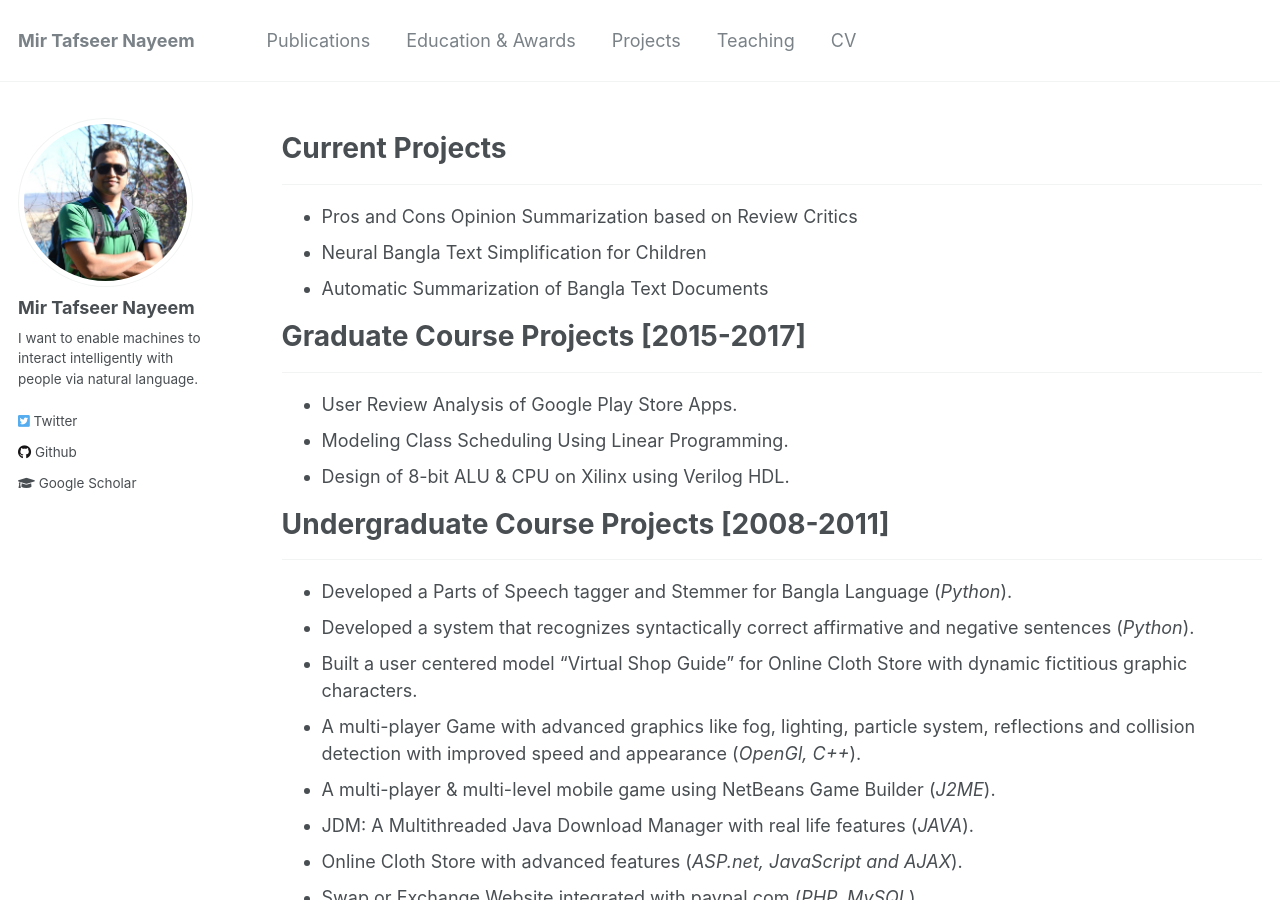
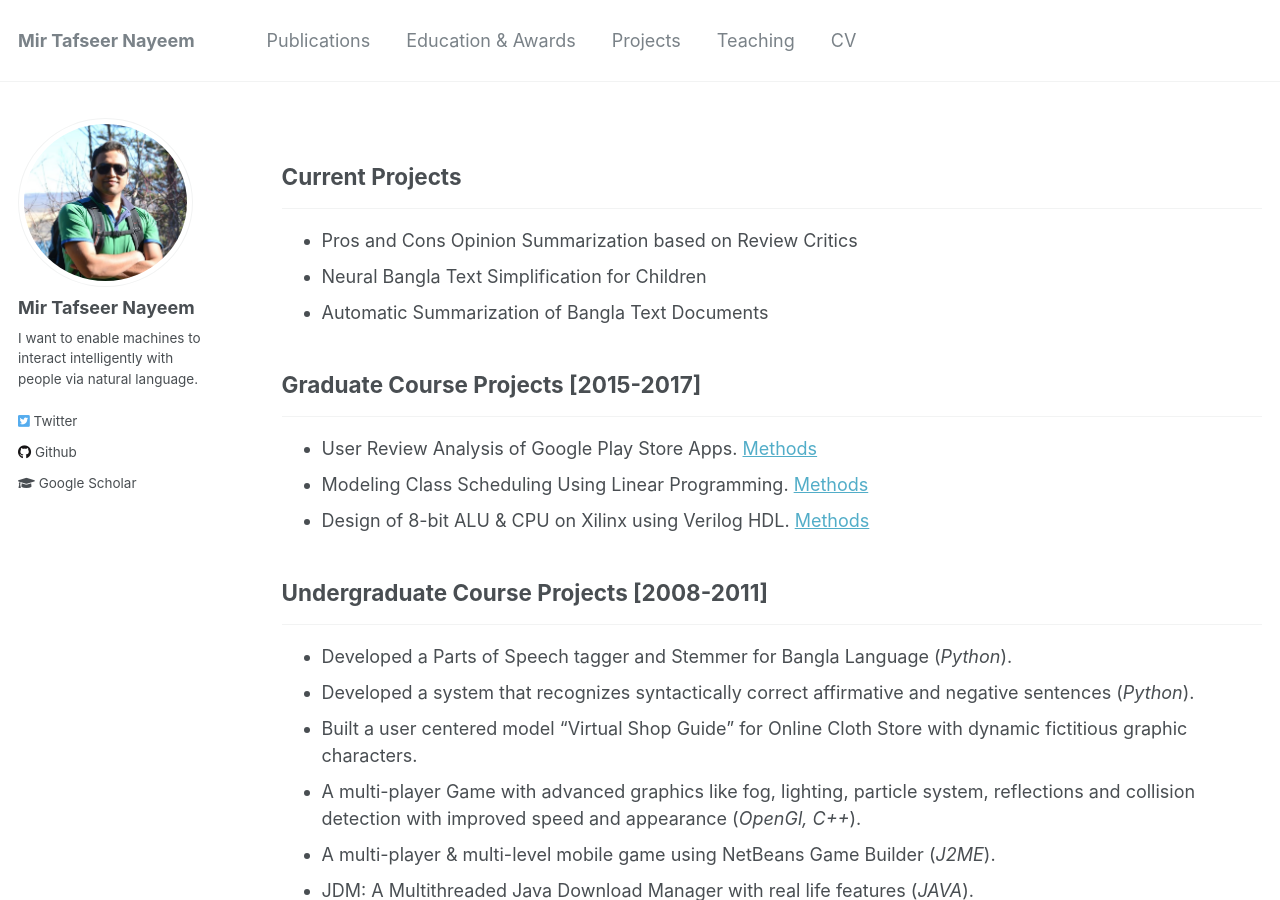
Before and after one commit to sujan-sarker/sujan-sarker.github.io, a Jekyll site: the page built from _pages/projects.md, in a window 1280 px wide and 900 px high. Built offline with Jekyll 4.4.1, drawn with Linux system fonts in a browser that asks for light colours.

Commit message:
Update projects.md

```diff
--- a/_pages/projects.md
+++ b/_pages/projects.md
@@ -5,21 +5,21 @@ permalink: /projects/
 author_profile: true
 ---
 
-# Current Projects
+## Current Projects
 ----------------
 * Pros and Cons Opinion Summarization based on Review Critics
 * Neural Bangla Text Simplification for Children
 * Automatic Summarization of Bangla Text Documents
 
 
-# Graduate Course Projects [2015-2017]
+## Graduate Course Projects [2015-2017]
 ----------------
-* User Review Analysis of Google Play Store Apps.
-* Modeling Class Scheduling Using Linear Programming.
-* Design of 8-bit ALU & CPU on Xilinx using Verilog HDL.
+* User Review Analysis of Google Play Store Apps. [Methods](https://www.facebook.com/)
+* Modeling Class Scheduling Using Linear Programming. [Methods](https://www.facebook.com/)
+* Design of 8-bit ALU & CPU on Xilinx using Verilog HDL. [Methods](https://www.facebook.com/)
 
 
-# Undergraduate Course Projects [2008-2011]
+## Undergraduate Course Projects [2008-2011]
 ----------------
 * Developed a Parts of Speech tagger and Stemmer for Bangla Language (*Python*).
 * Developed  a system  that  recognizes  syntactically  correct  affirmative  and negative sentences (*Python*).
```
